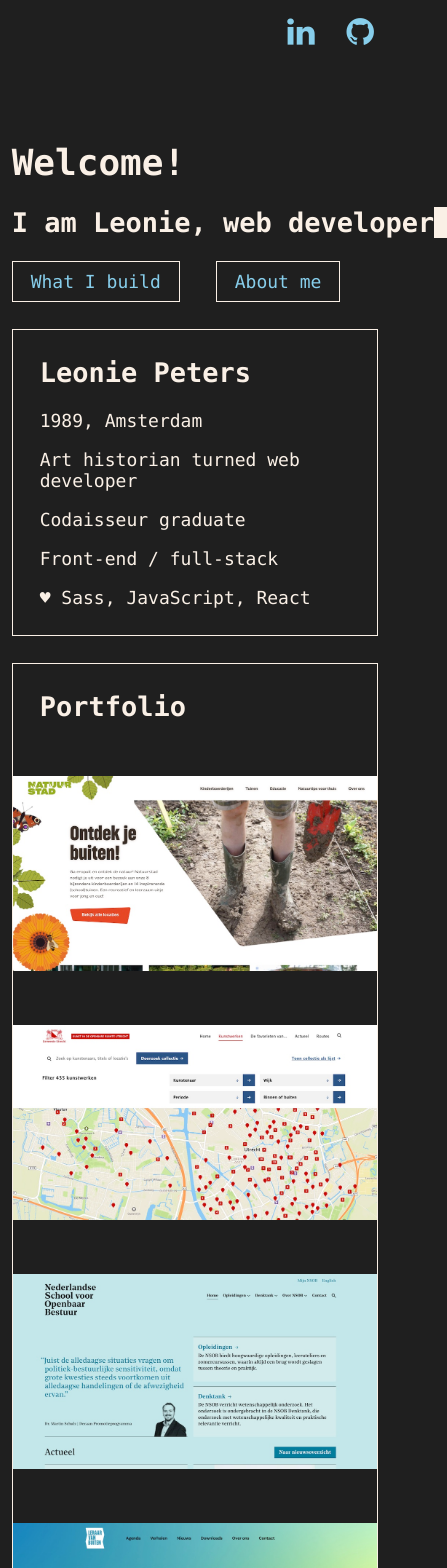
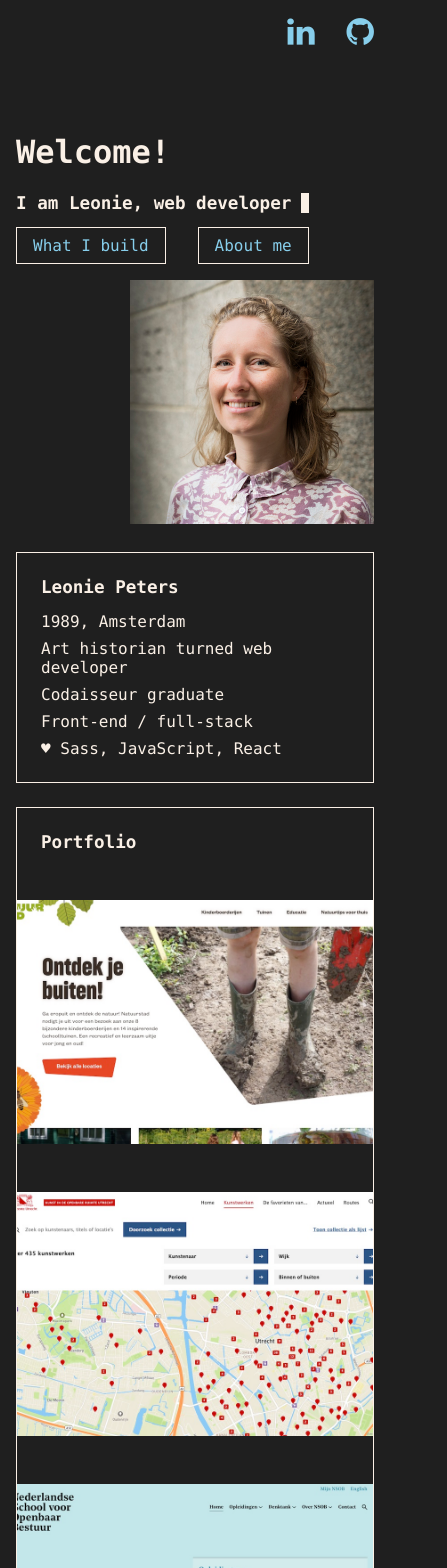
Before and after one commit to LeoniePeters/leoniepeters.com, a React (Create React App) app: page / in a window 390 px wide. Shown: the top 1568 px of the page, 447 px wide, since content can reach past the window. Built offline with nearby package versions, Linux system fonts and the light colour scheme.

Commit message:
add responsive styles

```diff
--- a/src/App.css
+++ b/src/App.css
@@ -1,4 +1,5 @@
 header {
+  box-sizing: border-box;
   max-width: 1000px;
   margin: 0 auto;
 }
@@ -32,3 +33,9 @@ i {
     transform: rotate(360deg);
   }
 }
+
+@media screen and (max-width: 480px) {
+  main {
+    padding: 0 1em;
+  }
+}
--- a/src/Components/Portfolio.css
+++ b/src/Components/Portfolio.css
@@ -13,6 +13,7 @@
   display: flex;
   align-items: center;
   background-size: 100% auto;
+  background-position: center;
   background-repeat: no-repeat;
   margin: 3em -1.5em;
   height: 50vw;
@@ -22,7 +23,8 @@
     height: 562px;
   }
 }
-.portfolio-item a {
+.portfolio-item .info {
+  box-sizing: border-box;
   visibility: hidden;
   display: block;
   background: rgb(31, 31, 31);
@@ -33,14 +35,15 @@
   max-height: 0;
   margin: 0 auto;
   overflow: hidden;
-  padding: 1.5em;
+  padding: 0 1.5em;
   width: 75%;
-  transition: max-height 500ms linear;
 }
-.portfolio-item:hover a {
+.portfolio-item:hover .info,
+.portfolio-item:focus .info {
   max-height: 100%;
   visibility: visible;
-  transition: max-height 500ms linear;
+  transition: max-height 500ms linear, padding 300ms linear;
+  padding: 1.5em;
 }
 i {
   color: skyblue;
@@ -51,6 +54,36 @@ i {
 }
 i:hover {
   color: linen;
+}
+
+@media screen and (max-width: 800px) {
+  .portfolio-item .info {
+    height: 100%;
+  }
+}
+@media screen and (max-width: 480px) {
+  .portfolio-item {
+    background-size: 125% auto;
+    height: 62.5vw;
+  }
+  .portfolio-item .info {
+    width: 100%;
+    padding: 0.5em;
+  }
+  .portfolio-item:hover .info,
+  .portfolio-item:focus .info {
+    padding: 0.5em;
+  }
+  i {
+    font-size: 1em;
+  }
+  h3 {
+    display: inline;
+    margin-right: 1em;
+  }
+  p {
+    margin: 0.5em 0;
+  }
 }
 
 .natuurstad {
--- a/src/Components/Portfolio.js
+++ b/src/Components/Portfolio.js
@@ -6,72 +6,89 @@ function Portfolio() {
     <div className="Portfolio" id="portfolio">
       <h2>Portfolio</h2>
       <div className="portfolio-item natuurstad">
+        <div className="info">
           <a href="https://www.natuurstad.nl/" target="_blank">
             <h3>Natuurstad</h3>
             <i className="icon-link-ext">&#xf08e;</i>
+          </a>
           <p>Drupal, Sass, jQuery</p>
           <p>Ontwerpwerk for Natuurstad</p>
           <p>Development: Leonie Peters</p>
-        </a>
+        </div>
       </div>
       <div className="portfolio-item kor-utrecht">
-        <a href="https://www.kunstinopenbareruimte-utrecht.nl/" target="_blank">
+        <div className="info">
+          <a
+            href="https://www.kunstinopenbareruimte-utrecht.nl/"
+            target="_blank"
+          >
             <h3>Kunst in de openbare ruimte Utrecht</h3>
             <i className="icon-link-ext">&#xf08e;</i>
+          </a>
           <p>Headless Drupal, React, Next.js, Sass, GraphQL</p>
           <p>Ontwerpwerk for Gemeente Utrecht</p>
           <p>Development: Stef Kors, Leonie Peters</p>
           <p>Design: Jeffrey Grin</p>
-        </a>
+        </div>
       </div>
       <div className="portfolio-item nsob">
+        <div className="info">
           <a href="https://www.nsob.nl/" target="_blank">
             <h3>Nederlandse School voor Openbaar Bestuur</h3>
             <i className="icon-link-ext">&#xf08e;</i>
+          </a>
           <p>Drupal, Sass, jQuery</p>
           <p>Ontwerpwerk for NSOB</p>
           <p>Development: Jeroen Harkes, Leonie Peters</p>
           <p>Design: Jeffrey Grin</p>
-        </a>
+        </div>
       </div>
       <div className="portfolio-item leraarvanbuiten">
+        <div className="info">
           <a href="https://www.leraarvanbuiten.nl/" target="_blank">
             <h3>Leraar van buiten</h3>
             <i className="icon-link-ext">&#xf08e;</i>
+          </a>
           <p>Drupal, Sass, jQuery</p>
           <p>Ontwerpwerk for Leraar van Buiten</p>
           <p>Development: Leonie Peters</p>
           <p>Design: Bart Mulder</p>
-        </a>
+        </div>
       </div>
       <div className="portfolio-item hollandhightech">
+        <div className="info">
           <a href="https://www.hollandhightech.nl/" target="_blank">
             <h3>Holland High Tech</h3>
             <i className="icon-link-ext">&#xf08e;</i>
+          </a>
           <p>Drupal, Sass, jQuery</p>
           <p>Ontwerpwerk for Holland High Tech</p>
           <p>Development: Leonie Peters</p>
           <p>Design: Ruben Huis in 't Veld</p>
-        </a>
+        </div>
       </div>
       <div className="portfolio-item ohmmmm">
+        <div className="info">
           <a href="https://ohmmmm.netlify.app/" target="_blank">
             <h3>Ohmmmm</h3>
             <i className="icon-link-ext">&#xf08e;</i>
+          </a>
           <p>React, Redux, Phaser, Express, Postgres, Phaser</p>
           <p>Codaisseur study project</p>
           <p>Development: Rogier Verkaik, Dusty Wood Saunders, Leonie Peters</p>
           <p>Design: Aliénor de Haan</p>
-        </a>
+        </div>
       </div>
       <div className="portfolio-item drawbsurd">
+        <div className="info">
           <a href="https://drawbsurd.netlify.app/" target="_blank">
             <h3>Drawbsurd</h3>
             <i className="icon-link-ext">&#xf08e;</i>
+          </a>
           <p>React, Redux, TypeScript, Koa, TypeORM, Socket.IO</p>
           <p>Codaisseur study project</p>
           <p>Development: Izabela Nowosada, Leonie Peters</p>
-        </a>
+        </div>
       </div>
     </div>
   );
--- a/src/Components/Welcome.css
+++ b/src/Components/Welcome.css
@@ -1,10 +1,16 @@
 .Welcome {
   display: flex;
+  flex-wrap: wrap;
   justify-content: space-between;
   width: 100%;
 }
 .portrait {
   max-width: 244px;
+  margin: 0 0 0 auto;
+  padding-left: 3em;
+}
+.welcome-message {
+  margin-bottom: 1em;
 }
 .welcome-message h2 {
   overflow: hidden;
@@ -16,6 +22,8 @@
   display: inline-block;
   padding: 0.5em 1em;
   border: 1px solid linen;
+}
+.button.portfolio {
   margin: 0 2em 0 0;
 }
 a.button:hover {
@@ -32,3 +40,9 @@ a.button:hover {
     width: 100%;
   }
 }
+
+@media screen and (max-width: 480px) {
+  .portrait {
+    padding: 0;
+  }
+}
--- a/src/Components/Welcome.js
+++ b/src/Components/Welcome.js
@@ -8,10 +8,10 @@ function Welcome() {
       <div className="welcome-message">
         <h1>Welcome!</h1>
         <h2>I am Leonie, web developer</h2>
-        <a href="#portfolio" className="button">
+        <a href="#portfolio" className="button portfolio">
           What I build
         </a>
-        <a href="#about" className="button">
+        <a href="#about" className="button about">
           About me
         </a>
       </div>
--- a/src/index.css
+++ b/src/index.css
@@ -12,8 +12,6 @@
 
 body {
   background-color: rgb(31, 31, 31);
-  background-size: 32px;
-  background-repeat: repeat-x;
   color: linen;
   margin: 0;
   font-family: "Lucida Console", Monaco, monospace;
@@ -33,6 +31,16 @@ a {
 a:hover {
   transition: all 300ms linear;
 }
+
+@media screen and (max-width: 480px) {
+  body {
+    font-size: 16px;
+  }
+  h2 {
+    font-size: 1.1em;
+  }
+}
+
 code {
   font-family: source-code-pro, Menlo, Monaco, Consolas, "Courier New",
     monospace;
```
Lines whose indentation alone changed are shown as unchanged.
